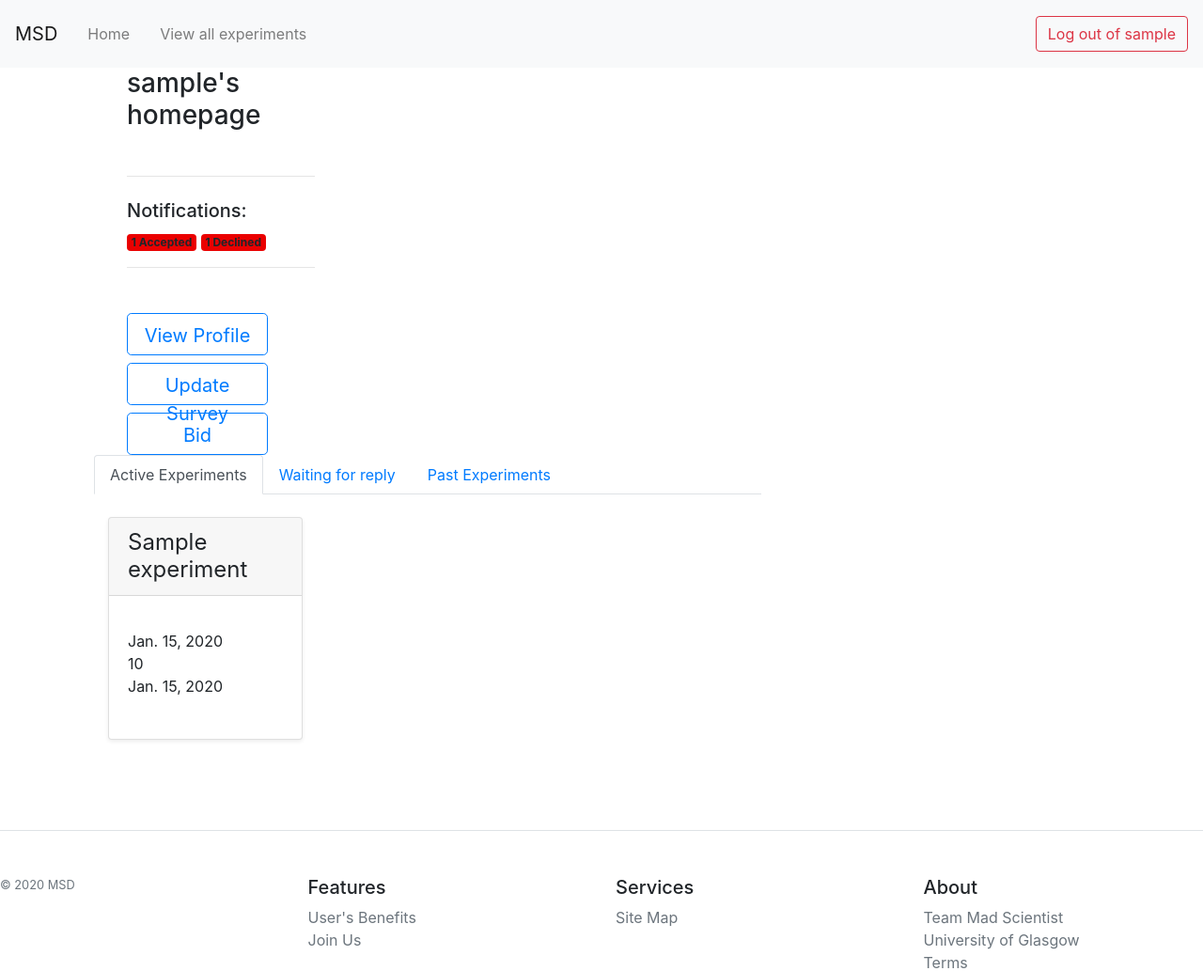
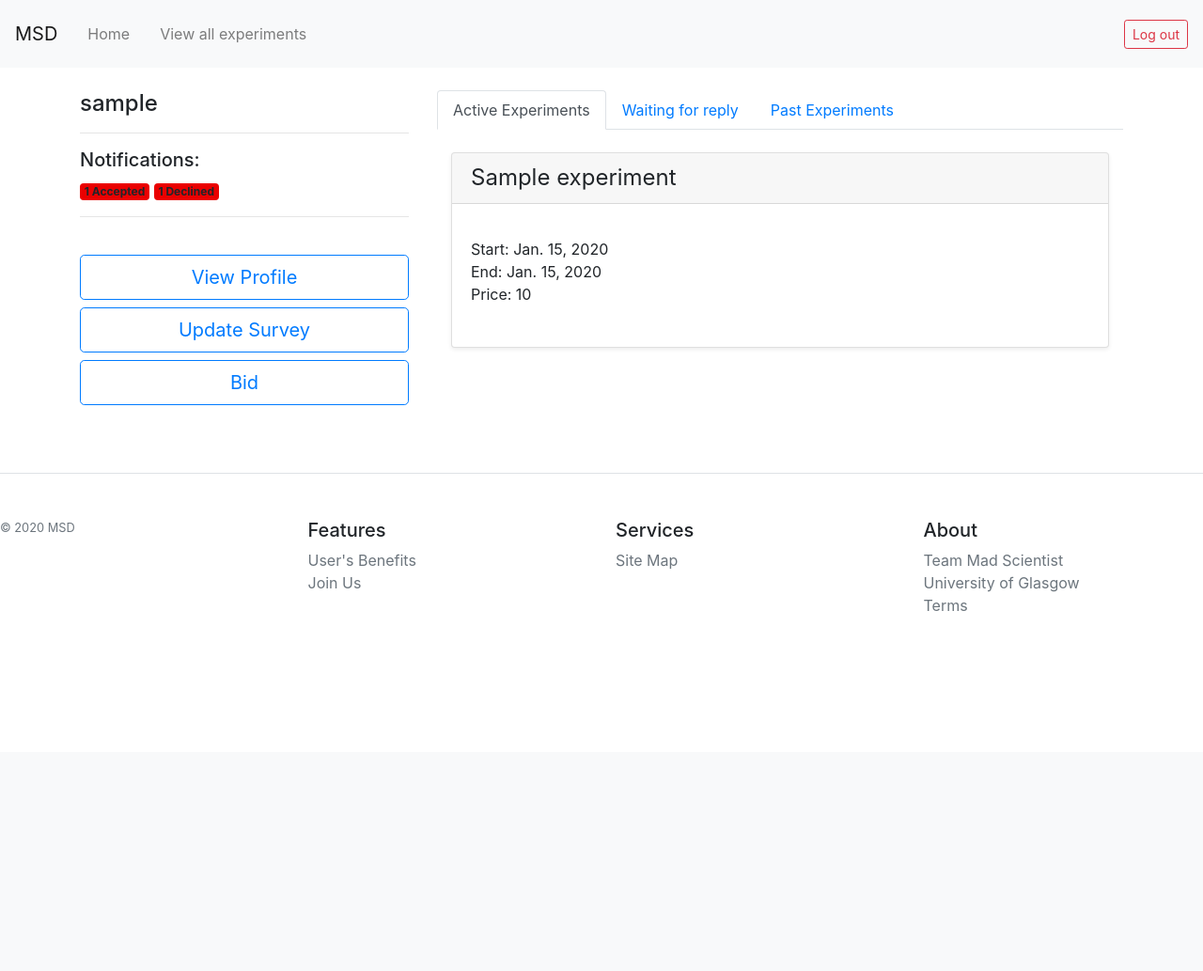
Before and after one commit to DrewMclachlan/IT-PW, a Django app: page /student/ in a window 1280 px wide. Shown: the top 1033 px of the page at 94% size. After the commit the page ends 650 px from the top, so only its background shows below. Run offline with Django 3.2, Linux system fonts and the light colour scheme; a user stored in the database is signed in; tables that the repository leaves empty hold one stand-in row (values such as "Sample post"); some libraries are stand-ins or nearby versions.

Commit message:
refactor

```diff
--- a/participants_wanted/templates/base.html
+++ b/participants_wanted/templates/base.html
@@ -30,7 +30,7 @@
             <li class="nav-link"><a class="nav-link" href="/view">View all experiments</a></li>
             </ul>
             {% if user.is_authenticated %}
-            <a class="btn btn-outline-danger" href="{% url 'student:logout' %}">Log out of {{user.username}} </a>
+            <a class="btn btn-sm btn-outline-danger" href="{% url 'student:logout' %}">Log out</a>
             {% endif %}
 
 
--- a/participants_wanted/templates/student/home.html
+++ b/participants_wanted/templates/student/home.html
@@ -6,19 +6,15 @@
     {% load staticfiles %}
 
   {% block body_block %}
+  <div class="container">
+    <br/>
+    <div class="row">
+    <div class="col-4">
+    <div>
+    <div style="border:1px;">
+    <h4> {{ user.username }}</h4>
 
-
-
-
-  <div class="container">
-
-
-  <div class="col">
-      <div class="col-md-3 order-md-1">
-<div style="border:1px; width:200px; margin:auto;">
-    <h3> {{ user.username }}'s homepage </h3>
-    <br>
-    <hr class="mb-4">
+    <hr>
       <h5>Notifications:</h5>
     {% if notif %}
     <span class="badge" style="background-color:#ea0000;" >{{ notif }} Accepted</span>
@@ -27,26 +23,21 @@
       <span class="badge" style="background-color:#ea0000;" >{{ notif }} Declined</span>
     {% endif %}
     <br>
-  <hr class="mb-4">
+    <hr>
     <br>
-<a href = "{% url 'student:profile' %}"class="btn btn-lg btn-outline-primary btn-block" style="width: 150px; height: 45px">View Profile</a>
-
+    <a href = "{% url 'student:profile' %}"class="btn btn-lg btn-outline-primary btn-block" style="width: 100%;">View Profile</a>
     {% if surv == False %}
-  <a href = "{% url 'student:demsurv' %}"class="btn btn-lg btn-outline-primary btn-block" style="width: 150px; height: 45px">Fill out Survey</a>
+      <a href = "{% url 'student:demsurv' %}"class="btn btn-lg btn-outline-primary btn-block" style="width: 100%;">Fill out Survey</a>
     {% else %}
-    <a href = "{% url 'student:updatedemsurv' %}"class="btn btn-lg btn-outline-primary btn-block" style="width: 150px; height: 45px">Update Survey</a>
+      <a href = "{% url 'student:updatedemsurv' %}"class="btn btn-lg btn-outline-primary btn-block" style="width: 100%;">Update Survey</a>
     {% endif %}
-
-  <a href = "{% url 'view' %}" class="btn btn-lg btn-outline-primary btn-block" style="width: 150px; height: 45px">Bid</a>
-
+    <a href = "{% url 'view' %}" class="btn btn-lg btn-outline-primary btn-block" style="width: 100%;">Bid</a>
     </div>
     </div>
     </div>
 
 
-<!-- Nav tabs -->
-    <div class="col-md-8">
-
+    <div class="col-8 float-right">
       <ul class="nav nav-tabs" id="myTab" role="tablist">
       <li class="nav-item">
         <a class="nav-link active" id="active-tab" data-toggle="tab" href="#active" role="tab" aria-controls="active" aria-selected="true">Active Experiments</a>
@@ -66,16 +57,16 @@
   {% if acceptedexpr %}
   {% for e in acceptedexpr %}
 
-      <div class="col-sm-4 order-md-1">
+      <div class="col">
         <div class="card mb-4 shadow-sm">
           <div class="card-header">
             <h4 class="my-0 font-weight-normal">{{e.name}}</h4>
           </div>
           <div class="card-body">
             <ul class="list-unstyled mt-3 mb-4">
-              <li>{{e.start_date}}</li>
-              <li>{{e.price}}</li>
-              <li>{{e.end_date}}</li>
+              <li>Start: {{e.start_date}}</li>
+              <li>End: {{e.end_date}}</li>
+              <li>Price: {{e.price}}</li>
             </ul>
           </div>
         </div>
@@ -91,16 +82,16 @@
   {% if waitingexpr %}
   {% for e2 in waitingexpr %}
 
-      <div class="col-sm-4 order-md-1">
+      <div class="col">
         <div class="card mb-4 shadow-sm">
           <div class="card-header">
             <h4 class="my-0 font-weight-normal">{{e2.name}}</h4>
           </div>
           <div class="card-body">
             <ul class="list-unstyled mt-3 mb-4">
-              <li>{{e2.start_date}}</li>
-              <li>{{e2.price}}</li>
-              <li>{{e2.end_date}}</li>
+              <li>Start: {{e2.start_date}}</li>
+              <li>End: {{e2.end_date}}</li>
+              <li>Price: {{e2.price}}</li>
             </ul>
           </div>
         </div>
@@ -116,16 +107,16 @@
   {% if pastexpr %}
   {% for e3 in pastexpr %}
 
-      <div class="col-sm-4 order-md-1">
+      <div class="col">
         <div class="card mb-4 shadow-sm">
           <div class="card-header">
             <h4 class="my-0 font-weight-normal">{{e3.name}}</h4>
           </div>
           <div class="card-body">
             <ul class="list-unstyled mt-3 mb-4">
-              <li>{{e3.start_date}}</li>
-              <li>{{e3.price}}</li>
-              <li>{{e3.end_date}}</li>
+              <li>Start: {{e3.start_date}}</li>
+              <li>End: {{e3.end_date}}</li>
+              <li>Price: {{e3.price}}</li>
             </ul>
           </div>
         </div>
@@ -138,6 +129,7 @@
 </div>
 </div>
   </div>
+  </div>
 
 
 
```
Also changed, not shown: participants_wanted/templates/expr/home.html (+31 -54 lines), participants_wanted/templates/home/viewall.html (+21 -15 lines). Lines whose indentation alone changed are shown as unchanged.
